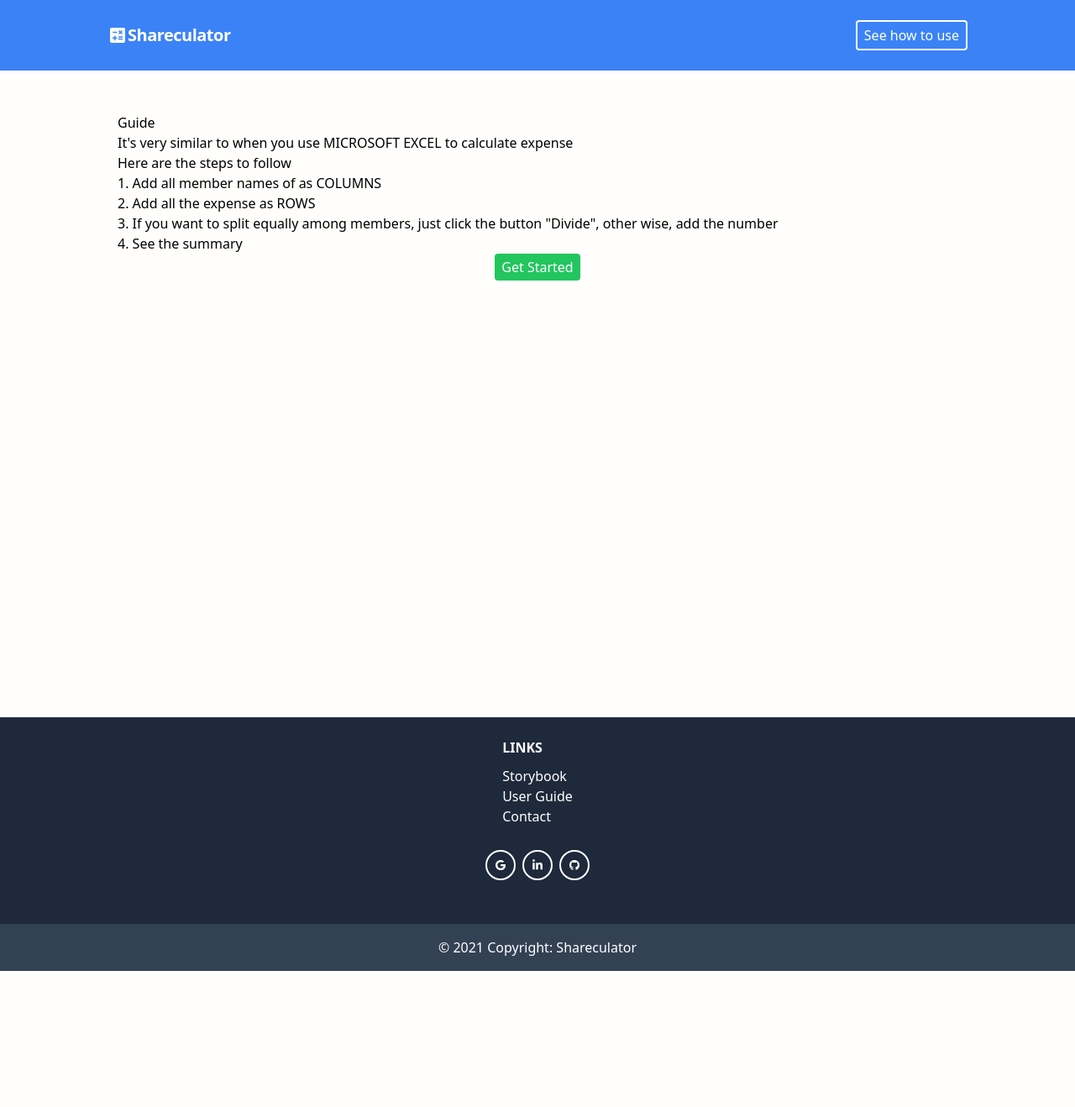
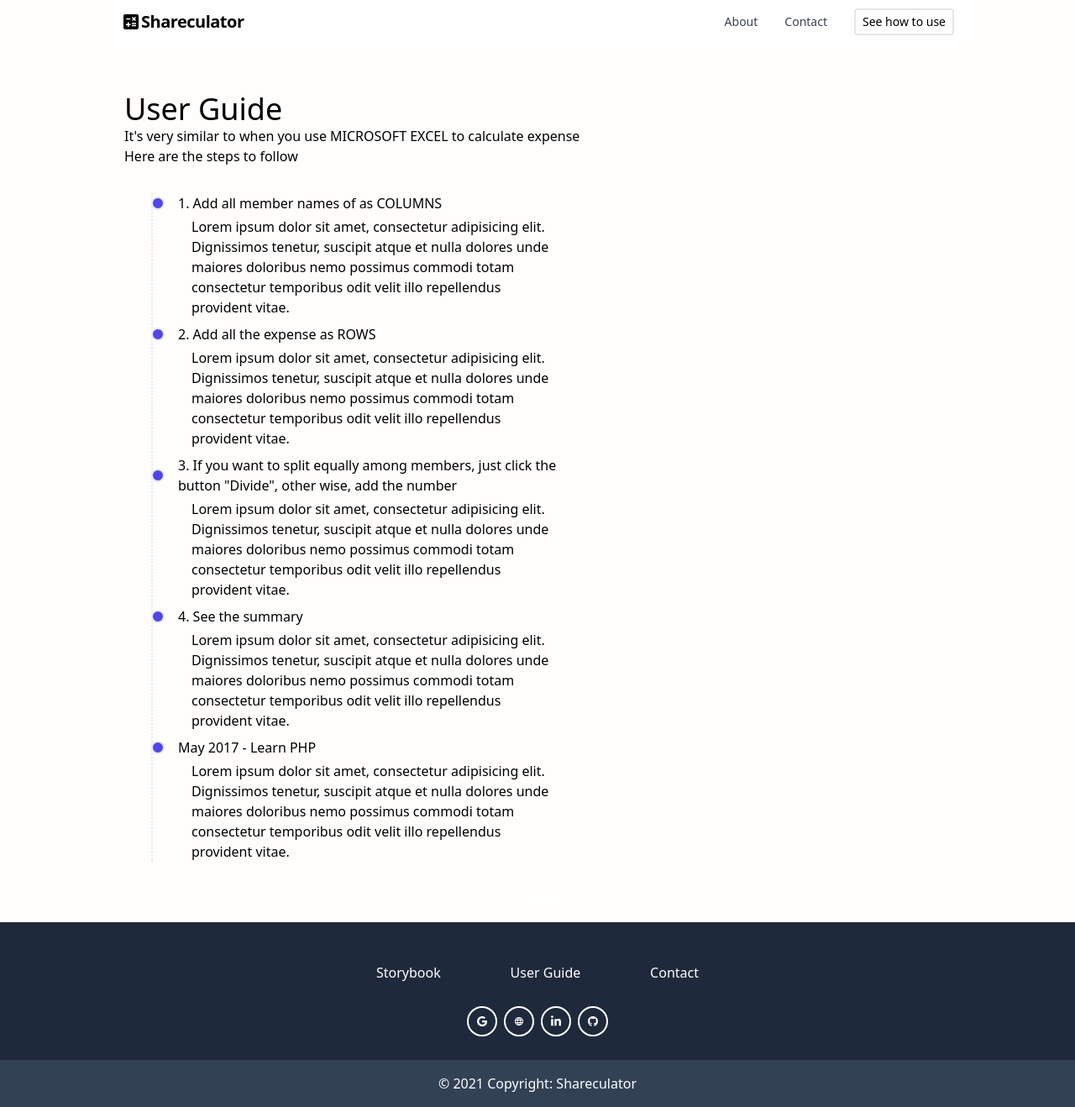
Before and after one commit to KittichoteKamalapirat/shareculator, a React (Create React App) app: page /guide in a window 1280 px wide. Shown: the whole page at 84% size. Before the commit the page ends 1156 px from the top, so only its background shows below. Built offline with nearby package versions, Linux system fonts and the light colour scheme.

Commit message:
Change data structure

```diff
--- a/src/components/atoms/Button.tsx
+++ b/src/components/atoms/Button.tsx
@@ -20,8 +20,8 @@ export const Button: React.FC<ButtonProps> = ({
   let style;
   switch (variant) {
     case "solid":
-      style = `bg-green-500
-      } rounded px-2 py-1 hover:bg-green-600 text-white`;
+      style = `bg-${color ? color : "green-500"}
+       rounded px-2 py-1 hover:bg-green-600 text-white`;
       break;
     case "bottom-line":
       style = `bg-transparent border-t-0 border-x-0 border-b-blue-700 px-2 py-1 border-slate-400 border-4 hover:bg-sky-100   rounded-t`;
--- a/src/components/atoms/FooterRow.tsx
+++ b/src/components/atoms/FooterRow.tsx
@@ -1,29 +1,25 @@
-import { traceDeprecation } from "process";
 import React from "react";
 import { Expense } from "../interface";
+import { Flex } from "../layouts/Flex";
 import { Button } from "./Button";
 
 interface FooterRowProps {
   inputArray: Expense[];
-  byMembers: Map<string, number> | null;
+  byMembers: number[];
   memberArray: string[];
   clearTable: () => void;
+  recalculate: () => void;
 }
 
 export const FooterRow: React.FC<FooterRowProps> = ({
   inputArray,
   byMembers,
   memberArray,
+  recalculate,
   clearTable,
 }) => {
-  console.log({ inputArray });
-  if (byMembers) {
-    console.log("member array length");
-    console.log([...byMembers.keys()].length);
-  }
-
   return (
-    <tfoot className="bg-blue-500 border-r-0">
+    <tfoot className="bg-blue-500 border-r-0 text-right">
       {" "}
       <td>Total to pay</td>
       {/* combine all */}
@@ -40,25 +36,26 @@ export const FooterRow: React.FC<FooterRowProps> = ({
         )}
       </td>
       <td> All </td>
-      {byMembers &&
-        [...byMembers.keys()].map((key, index) => (
-          <td key={index}>{byMembers.get(key)?.toFixed(2)} </td>
+      {byMembers.map((amount, index) => (
+        // <td key={index}>{amount.toFixed(2)} </td>
+        <td key={index}>{amount} </td>
       ))}
       {/* below code is for fix bugs  */}
-      {byMembers
-        ? [...Array(memberArray.length - [...byMembers.keys()].length)].map(
-            (i) => <td>0.00</td>
-          )
-        : null}
       <td style={{ backgroundColor: "white" }}>
+        <Flex>
           <Button
             variant="outlined"
             onClick={() => {
               clearTable();
             }}
           >
-          Clear table
+            Clear
           </Button>
+
+          <Button variant="outlined" onClick={() => recalculate()}>
+            Calculate
+          </Button>
+        </Flex>
       </td>
     </tfoot>
   );
--- a/src/components/interface.ts
+++ b/src/components/interface.ts
@@ -1,30 +1,35 @@
 export interface Expense {
   item: string;
   amount: number;
-  paidBy: string;
-  detail: MemberExpense[];
+  paidByIndex: number; //index of memberArray
+  detail: number[]; //array of number match to index
   isEquallySplit: boolean;
   isInvalid: boolean;
 }
 
-export interface MemberExpense {
-  name: string;
-  amount: number;
-}
+// export interface MemberExpense {
+//   name: string;
+//   amount: number;
+// }
 
 export interface ToPayAndPaid {
-  name: string;
+  memberIndex: number;
   toPay: number;
   paid: number;
   debt: number;
 }
 
 export interface Summary {
-  payer: string;
-  receiver: string;
+  payerIndex: number;
+  receiverIndex: number;
   amount: number;
 }
 export interface Debt {
   name: string;
   debt: number;
 }
+
+export interface Spender {
+  nameIndex: number;
+  paidAmount: number;
+}
--- a/src/components/layouts/Footer.tsx
+++ b/src/components/layouts/Footer.tsx
@@ -2,20 +2,21 @@ import React from "react";
 import { Link } from "react-router-dom";
 import { AppContainer } from "./AppContainer";
 import { XCenter } from "./XCenter";
+import LanguageIcon from "@mui/icons-material/Language";
 
 interface FooterProps {}
 
 export const Footer: React.FC<FooterProps> = ({}) => {
   return (
-    <footer className="bg-slate-800 text-center lg:text-left">
+    <footer className="bg-slate-800 text-center lg:text-left pt-8">
       <div className="mx-auto max-w-lg">
-        <div className="container p-6">
+        <div className="container py-4">
           {/* link text section */}
           <XCenter>
             <div className="mb-6 text-white">
-              <h5 className="uppercase font-bold mb-2.5 ">Links</h5>
+              {/* <h5 className="uppercase font-bold mb-2.5 ">Navigation</h5> */}
 
-              <ul className="list-none mb-0 ">
+              <ul className="list-none mb-0 flex justify-between flex-col md:flex-row  w-96 ">
                 <li>
                   <a
                     href="https://storybook.shareculator.com/"
@@ -42,32 +43,12 @@ export const Footer: React.FC<FooterProps> = ({}) => {
           </XCenter>
 
           {/* sns icon */}
-          <div className="flex justify-center mb-6">
-            {/* <a
-                href="#!"
-                type="button"
-                className="rounded-full border-2 border-white text-white leading-normal uppercase hover:bg-black hover:bg-opacity-5 focus:outline-none focus:ring-0 transition duration-150 ease-in-out w-9 h-9 m-1"
-              >
-                <svg
-                  aria-hidden="true"
-                  focusable="false"
-                  data-prefix="fab"
-                  data-icon="facebook-f"
-                  className="w-2 h-full mx-auto"
-                  role="img"
-                  xmlns="http://www.w3.org/2000/svg"
-                  viewBox="0 0 320 512"
-                >
-                  <path
-                    fill="currentColor"
-                    d="M279.14 288l14.22-92.66h-88.91v-60.13c0-25.35 12.42-50.06 52.24-50.06h40.42V6.26S260.43 0 225.36 0c-73.22 0-121.08 44.38-121.08 124.72v70.62H22.89V288h81.39v224h100.17V288z"
-                  ></path>
-                </svg>
-              </a> */}
-
+          <div className="flex justify-center mb-2  ">
             <a
               href="#!"
               type="button"
+              target="_blank"
+              rel="noreferrer"
               className="rounded-full border-2 border-white text-white leading-normal uppercase hover:bg-black hover:bg-opacity-5 focus:outline-none focus:ring-0 transition duration-150 ease-in-out w-9 h-9 m-1"
             >
               <svg
@@ -87,30 +68,30 @@ export const Footer: React.FC<FooterProps> = ({}) => {
               </svg>
             </a>
 
-            {/* <a
-                href="#!"
+            <a
+              href="http://kittishane.com/"
               type="button"
+              target="_blank"
+              rel="noreferrer"
               className="rounded-full border-2 border-white text-white leading-normal uppercase hover:bg-black hover:bg-opacity-5 focus:outline-none focus:ring-0 transition duration-150 ease-in-out w-9 h-9 m-1"
             >
               <svg
                 aria-hidden="true"
                 focusable="false"
                 data-prefix="fab"
-                  data-icon="instagram"
+                data-icon="google"
                 className="w-3 h-full mx-auto"
                 role="img"
-                  xmlns="http://www.w3.org/2000/svg"
-                  viewBox="0 0 448 512"
+                viewBox="0 0 488 512"
               >
-                  <path
-                    fill="currentColor"
-                    d="M224.1 141c-63.6 0-114.9 51.3-114.9 114.9s51.3 114.9 114.9 114.9S339 319.5 339 255.9 287.7 141 224.1 141zm0 189.6c-41.1 0-74.7-33.5-74.7-74.7s33.5-74.7 74.7-74.7 74.7 33.5 74.7 74.7-33.6 74.7-74.7 74.7zm146.4-194.3c0 14.9-12 26.8-26.8 26.8-14.9 0-26.8-12-26.8-26.8s12-26.8 26.8-26.8 26.8 12 26.8 26.8zm76.1 27.2c-1.7-35.9-9.9-67.7-36.2-93.9-26.2-26.2-58-34.4-93.9-36.2-37-2.1-147.9-2.1-184.9 0-35.8 1.7-67.6 9.9-93.9 36.1s-34.4 58-36.2 93.9c-2.1 37-2.1 147.9 0 184.9 1.7 35.9 9.9 67.7 36.2 93.9s58 34.4 93.9 36.2c37 2.1 147.9 2.1 184.9 0 35.9-1.7 67.7-9.9 93.9-36.2 26.2-26.2 34.4-58 36.2-93.9 2.1-37 2.1-147.8 0-184.8zM398.8 388c-7.8 19.6-22.9 34.7-42.6 42.6-29.5 11.7-99.5 9-132.1 9s-102.7 2.6-132.1-9c-19.6-7.8-34.7-22.9-42.6-42.6-11.7-29.5-9-99.5-9-132.1s-2.6-102.7 9-132.1c7.8-19.6 22.9-34.7 42.6-42.6 29.5-11.7 99.5-9 132.1-9s102.7-2.6 132.1 9c19.6 7.8 34.7 22.9 42.6 42.6 11.7 29.5 9 99.5 9 132.1s2.7 102.7-9 132.1z"
-                  ></path>
+                <LanguageIcon />
               </svg>
-              </a> */}
+            </a>
 
             <a
-              href="#!"
+              href="https://www.linkedin.com/in/kittichote-kamalapirat-076aaa120/"
+              target="_blank"
+              rel="noreferrer"
               type="button"
               className="rounded-full border-2 border-white text-white leading-normal uppercase hover:bg-black hover:bg-opacity-5 focus:outline-none focus:ring-0 transition duration-150 ease-in-out w-9 h-9 m-1"
             >
@@ -132,7 +113,9 @@ export const Footer: React.FC<FooterProps> = ({}) => {
             </a>
 
             <a
-              href="#!"
+              href="https://github.com/KittichoteKamalapirat"
+              target="_blank"
+              rel="noreferrer"
               type="button"
               className="rounded-full border-2 border-white text-white leading-normal uppercase hover:bg-black hover:bg-opacity-5 focus:outline-none focus:ring-0 transition duration-150 ease-in-out w-9 h-9 m-1"
             >
--- a/src/components/layouts/Navbar.tsx
+++ b/src/components/layouts/Navbar.tsx
@@ -6,8 +6,8 @@ interface NavbarProps {}
 
 export const Navbar: React.FC<NavbarProps> = ({}) => {
   return (
-    <nav className=" bg-blue-500 p-6 text-white">
-      <div className="flex  items-center justify-between flex-wrap  mx-auto max-w-5xl">
+    <nav className="bg-white border-gray-200 px-2 sm:px-4 py-2.5 rounded dark:bg-gray-800 max-w-5xl mx-auto">
+      <div className="container flex flex-wrap justify-between items-center mx-auto">
         <Link to="/">
           <div className="flex items-center flex-shrink-0 mr-6 cursor-pointer">
             <CalculateIcon />
@@ -16,34 +16,63 @@ export const Navbar: React.FC<NavbarProps> = ({}) => {
             </span>
           </div>
         </Link>
-        <div className="block lg:hidden">
-          <button className="flex items-center px-3 py-2 border rounded   hover:text-white hover:border-white">
+        <button
+          data-collapse-toggle="mobile-menu"
+          type="button"
+          className="inline-flex items-center p-2 ml-3 text-sm text-gray-500 rounded-lg md:hidden hover:bg-gray-100 focus:outline-none focus:ring-2 focus:ring-gray-200 dark:text-gray-400 dark:hover:bg-gray-700 dark:focus:ring-gray-600"
+          aria-controls="mobile-menu-2"
+          aria-expanded="false"
+        >
+          <span className="sr-only">Open main menu</span>
           <svg
-              className="fill-current h-3 w-3"
+            className="w-6 h-6"
+            fill="currentColor"
             viewBox="0 0 20 20"
             xmlns="http://www.w3.org/2000/svg"
           >
-              <title>Menu</title>
-              <path d="M0 3h20v2H0V3zm0 6h20v2H0V9zm0 6h20v2H0v-2z" />
+            <path
+              fill-rule="evenodd"
+              d="M3 5a1 1 0 011-1h12a1 1 0 110 2H4a1 1 0 01-1-1zM3 10a1 1 0 011-1h12a1 1 0 110 2H4a1 1 0 01-1-1zM3 15a1 1 0 011-1h12a1 1 0 110 2H4a1 1 0 01-1-1z"
+              clip-rule="evenodd"
+            ></path>
+          </svg>
+          <svg
+            className="hidden w-6 h-6"
+            fill="currentColor"
+            viewBox="0 0 20 20"
+            xmlns="http://www.w3.org/2000/svg"
+          >
+            <path
+              fill-rule="evenodd"
+              d="M4.293 4.293a1 1 0 011.414 0L10 8.586l4.293-4.293a1 1 0 111.414 1.414L11.414 10l4.293 4.293a1 1 0 01-1.414 1.414L10 11.414l-4.293 4.293a1 1 0 01-1.414-1.414L8.586 10 4.293 5.707a1 1 0 010-1.414z"
+              clip-rule="evenodd"
+            ></path>
           </svg>
         </button>
-        </div>
-        <div className="w-full block flex-grow lg:flex lg:items-center lg:w-auto">
-          <div className="text-sm lg:flex-grow">
-            {/* <a
-            href="#responsive-header"
-            className="block mt-4 lg:inline-block lg:mt-0  hover:text-white mr-4"
+        <div className="hidden w-full md:block md:w-auto" id="mobile-menu">
+          <ul className="flex items-center flex-col mt-4 md:flex-row md:space-x-8 md:mt-0 md:text-sm md:font-medium">
+            <li>
+              <a
+                href="#"
+                className="block  pr-4 pl-3 text-gray-700 border-b border-gray-100 hover:bg-gray-50 md:hover:bg-transparent md:border-0 md:hover:text-blue-700 md:p-0 dark:text-gray-400 md:dark:hover:text-white dark:hover:bg-gray-700 dark:hover:text-white md:dark:hover:bg-transparent dark:border-gray-700"
               >
-            Docs
-          </a> */}
-          </div>
-          <div>
+                About
+              </a>
+            </li>
+            <li>
+              <a
+                href="#"
+                className="block  pr-4 pl-3 text-gray-700 hover:bg-gray-50 md:hover:bg-transparent md:border-0 md:hover:text-blue-700 md:p-0 dark:text-gray-400 md:dark:hover:text-white dark:hover:bg-gray-700 dark:hover:text-white md:dark:hover:bg-transparent"
+              >
+                Contact
+              </a>
+            </li>
+            <li>
               <Link to="/guide">
-              <Button variant="outlined" color="white">
-                See how to use
-              </Button>
+                <Button variant="outlined">See how to use</Button>
               </Link>
-          </div>
+            </li>
+          </ul>
         </div>
       </div>
     </nav>
--- a/src/components/templates/SummarySection.tsx
+++ b/src/components/templates/SummarySection.tsx
@@ -1,38 +1,45 @@
 import React from "react";
 import { Summary } from "../interface";
-import { Flex } from "../layouts/Flex";
 import { Card } from "../molecules/Card";
 
 interface SummaryProps {
-  bySpenders: Map<string, number> | null;
+  bySpenders: number[];
   summary: Summary[] | null;
+  memberArray: string[];
 }
 
 export const SummarySection: React.FC<SummaryProps> = ({
   bySpenders,
   summary,
+  memberArray,
 }) => {
   return (
-    <div className="flex gap-4 mt-8">
+    <div className="flex gap-4 my-10">
       <Card title="Total by spenders">
-        {bySpenders &&
-          [...bySpenders.keys()].map((key, index) => {
-            return (
-              <div key={index}>
-                {key} has spent {bySpenders.get(key)}
-              </div>
-            );
-          })}
+        {bySpenders.map((amount, index) => {
+          return (
+            <div key={index}>
+              {memberArray[index]} has spent {bySpenders[index]}
+            </div>
+          );
+        })}
       </Card>
 
       <Card title="Summary">
         {summary?.map((item, index) => (
           <div key={index}>
             <p>
-              <span style={{ fontWeight: "bold" }}>{item.payer}</span> pays{" "}
-              <span style={{ fontWeight: "bold" }}>{item.receiver}</span> :{" "}
               <span style={{ fontWeight: "bold" }}>
-                {item.amount.toFixed(2)}
+                {memberArray[item.payerIndex]}
+              </span>{" "}
+              pays{" "}
+              <span style={{ fontWeight: "bold" }}>
+                {memberArray[item.receiverIndex]}
+              </span>{" "}
+              :{" "}
+              <span style={{ fontWeight: "bold" }}>
+                {/* {item.amount.toFixed(2)} */}
+                {item.amount}
               </span>
             </p>
           </div>
--- a/src/pages/Guide.tsx
+++ b/src/pages/Guide.tsx
@@ -7,30 +7,93 @@ interface GuideProps {}
 
 export const Guide: React.FC<GuideProps> = ({}) => {
   return (
-    <React.Fragment>
-      <h1>Guide</h1>
+    <div className="p-2">
+      <h1 className="text-4xl ">User Guide</h1>
 
       <p>
         It's very similar to when you use MICROSOFT EXCEL to calculate expense
       </p>
-
       <p>Here are the steps to follow</p>
-
-      <ol>
-        <li>1. Add all member names of as COLUMNS</li>
-        <li>2. Add all the expense as ROWS</li>
-        <li>
-          3. If you want to split equally among members, just click the button
-          "Divide", other wise, add the number
-        </li>
-        <li>4. See the summary</li>
-      </ol>
+      <div className="relative md:w-1/2  m-8">
+        <div className="border-r-2 border-gray-200 border-dotted absolute h-full top-0 z-0"></div>
+        <ul className="list-none m-0 p-0">
+          <li className="mb-2">
+            <div className="flex items-center mb-1">
+              <div className="bg-indigo-600 rounded-full h-4 w-4 border-gray-200 border-2 z-10"></div>
+              <div className="flex-1 ml-4 font-medium">
+                1. Add all member names of as COLUMNS
+              </div>
+            </div>
+            <div className="ml-12">
+              Lorem ipsum dolor sit amet, consectetur adipisicing elit.
+              Dignissimos tenetur, suscipit atque et nulla dolores unde maiores
+              doloribus nemo possimus commodi totam consectetur temporibus odit
+              velit illo repellendus provident vitae.
+            </div>
+          </li>
+          <li className="mb-2">
+            <div className="flex items-center mb-1">
+              <div className="bg-indigo-600 rounded-full h-4 w-4 border-gray-200 border-2 z-10"></div>
+              <div className="flex-1 ml-4 font-medium">
+                2. Add all the expense as ROWS
+              </div>
+            </div>
+            <div className="ml-12">
+              Lorem ipsum dolor sit amet, consectetur adipisicing elit.
+              Dignissimos tenetur, suscipit atque et nulla dolores unde maiores
+              doloribus nemo possimus commodi totam consectetur temporibus odit
+              velit illo repellendus provident vitae.
+            </div>
+          </li>
+          <li className="mb-2">
+            <div className="flex items-center mb-1">
+              <div className="bg-indigo-600 rounded-full h-4 w-4 border-gray-200 border-2 z-10"></div>
+              <div className="flex-1 ml-4 font-medium">
+                3. If you want to split equally among members, just click the
+                button "Divide", other wise, add the number
+              </div>
+            </div>
+            <div className="ml-12">
+              Lorem ipsum dolor sit amet, consectetur adipisicing elit.
+              Dignissimos tenetur, suscipit atque et nulla dolores unde maiores
+              doloribus nemo possimus commodi totam consectetur temporibus odit
+              velit illo repellendus provident vitae.
+            </div>
+          </li>
+          <li className="mb-2">
+            <div className="flex items-center mb-1">
+              <div className="bg-indigo-600 rounded-full h-4 w-4 border-gray-200 border-2 z-10"></div>
+              <div className="flex-1 ml-4 font-medium">4. See the summary</div>
+            </div>
+            <div className="ml-12">
+              Lorem ipsum dolor sit amet, consectetur adipisicing elit.
+              Dignissimos tenetur, suscipit atque et nulla dolores unde maiores
+              doloribus nemo possimus commodi totam consectetur temporibus odit
+              velit illo repellendus provident vitae.
+            </div>
+          </li>
+          <li className="mb-2">
+            <div className="flex items-center mb-1">
+              <div className="bg-indigo-600 rounded-full h-4 w-4 border-gray-200 border-2 z-10"></div>
+              <div className="flex-1 ml-4 font-medium">
+                May 2017 - Learn PHP
+              </div>
+            </div>
+            <div className="ml-12">
+              Lorem ipsum dolor sit amet, consectetur adipisicing elit.
+              Dignissimos tenetur, suscipit atque et nulla dolores unde maiores
+              doloribus nemo possimus commodi totam consectetur temporibus odit
+              velit illo repellendus provident vitae.
+            </div>
+          </li>
+        </ul>
+      </div>
 
       <Link to="/">
         <XCenter>
           <Button variant="solid">Get Started</Button>
         </XCenter>
       </Link>
-    </React.Fragment>
+    </div>
   );
 };
```
Also changed, not shown: src/components/Table.tsx (+75 -86 lines), src/components/utils.ts (+47 -47 lines), 1 other file (tests, documents, lock files or other folders). Lines whose indentation alone changed are shown as unchanged.
